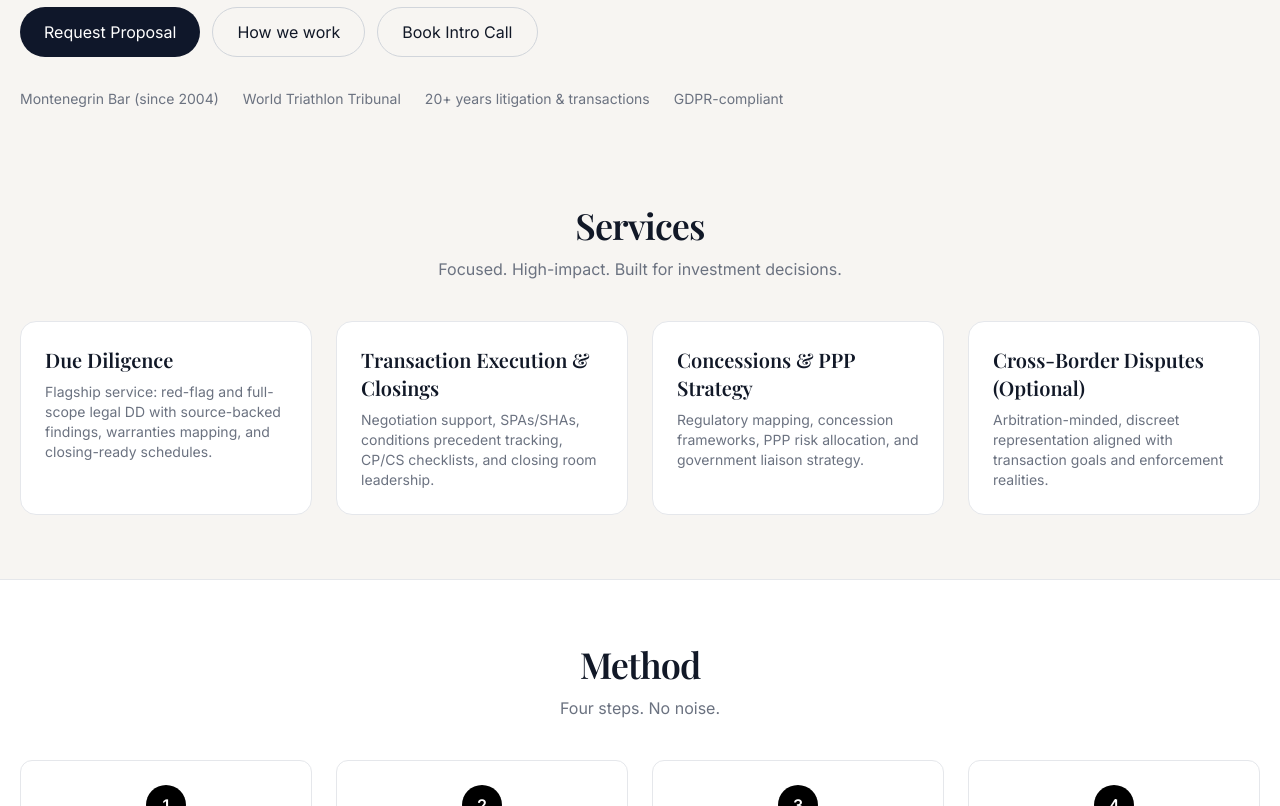
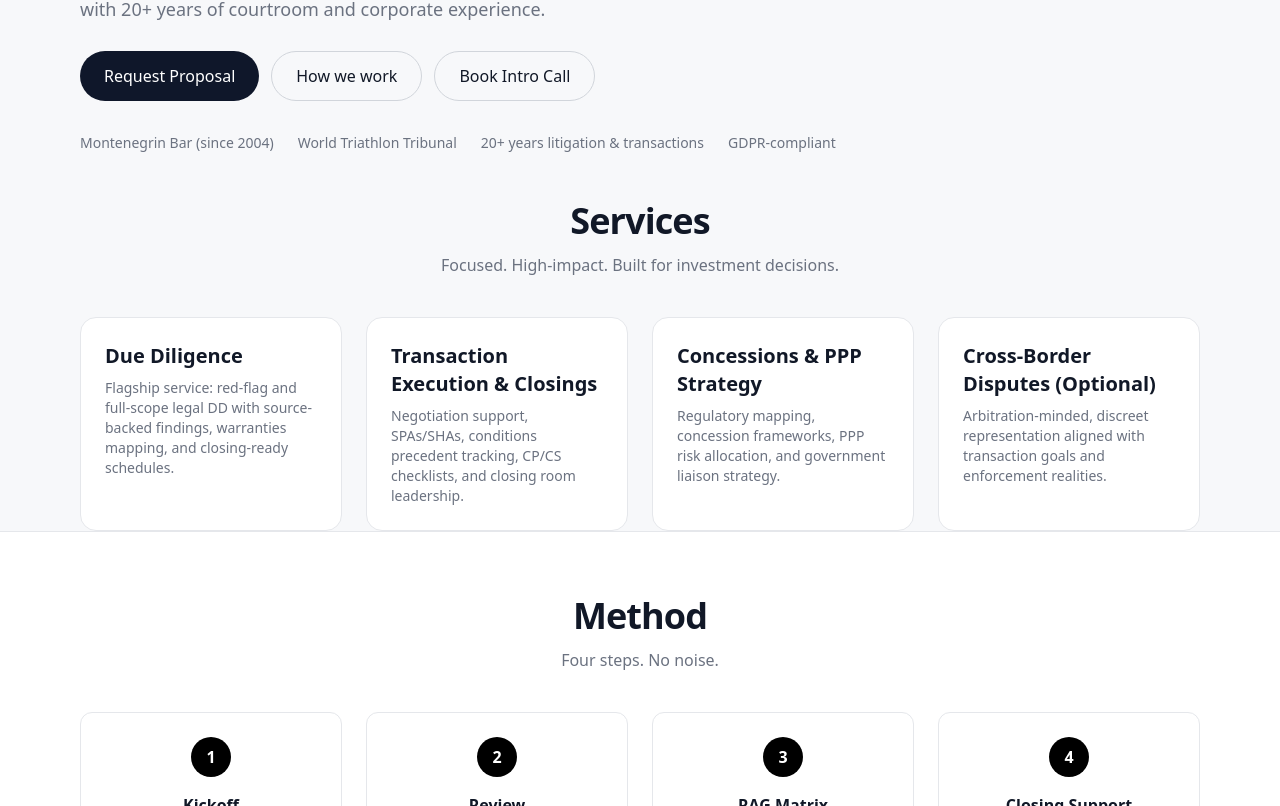
Before and after one commit to advokat977/MNE, a Next.js app: page / in a window 1280 px wide. Shown: the part 374-1180 px from the top of the page. Built offline with nearby package versions, Linux system fonts and the light colour scheme; a web font is replaced by a local one.

Commit message:
Update globals.css

```diff
--- a/styles/globals.css
+++ b/styles/globals.css
@@ -2,28 +2,59 @@
 @tailwind components;
 @tailwind utilities;
 
+/* Site palette */
 :root {
-  --bg: #f7f5f2;
-  --ink: #111827;     /* slate-900 */
-  --subtle: #6b7280;  /* gray-500 */
-  --accent: #0f172a;  /* slate-900 for CTA */
-  --line: #e5e7eb;    /* gray-200 */
+  --site-bg: 247, 248, 250; /* very light */
+  --ink: 17, 24, 39;        /* gray-900 */
+  --subtle: 107, 114, 128;  /* gray-500 */
+  --accent: 15, 23, 42;     /* slate-900 */
 }
 
-html, body { height: 100%; }
-body {
-  color: var(--ink);
-  background: var(--bg);
-  text-rendering: optimizeLegibility;
-  -webkit-font-smoothing: antialiased;
-  -moz-osx-font-smoothing: grayscale;
+html {
+  scroll-behavior: smooth;
 }
 
-/***** Utility tweaks *****/
-.container { @apply mx-auto px-5; }
-.section { @apply py-16; }
-.section-tight { @apply pt-16 pb-8; }
+body {
+  color: rgb(var(--ink));
+  background: rgb(var(--site-bg));
+}
 
-/***** Typography helpers *****/
-h1, h2, h3 { font-family: var(--font-playfair), Georgia, serif; }
-body { font-family: var(--font-inter), ui-sans-serif, system-ui, -apple-system, Segoe UI, Roboto, "Helvetica Neue", Arial, "Apple Color Emoji", "Segoe UI Emoji"; }
+/* Utilities used in the app */
+.bg-site { background-color: rgb(var(--site-bg)); }
+.text-ink { color: rgb(var(--ink)); }
+.text-subtle { color: rgb(var(--subtle)); }
+.bg-accent { background-color: rgb(var(--accent)); }
+.container { @apply mx-auto px-4 max-w-6xl; }
+.section-tight { @apply py-10 sm:py-12; }
+
+/* Back to top button */
+.back-to-top {
+  position: fixed;
+  right: 18px;
+  bottom: 18px;
+  width: 44px;
+  height: 44px;
+  border-radius: 9999px;
+  border: 1px solid rgba(0,0,0,.08);
+  background: #111827;
+  color: #fff;
+  font-weight: 700;
+  font-size: 18px;
+  line-height: 44px;
+  text-align: center;
+  transition: opacity .2s ease, transform .2s ease, box-shadow .2s ease;
+  box-shadow: 0 8px 20px rgba(0,0,0,.18);
+}
+.back-to-top:focus { outline: 2px solid #111827; outline-offset: 2px; }
+.back-to-top:hover { transform: translateY(-2px); }
+
+/* Cards (used on fees) */
+.card {
+  @apply bg-white border border-gray-200 rounded-2xl p-8;
+}
+.card-strong {
+  @apply border-2 border-black shadow-sm;
+}
+
+/* Basic typography */
+h1, h2, h3 { @apply text-ink; }
```
